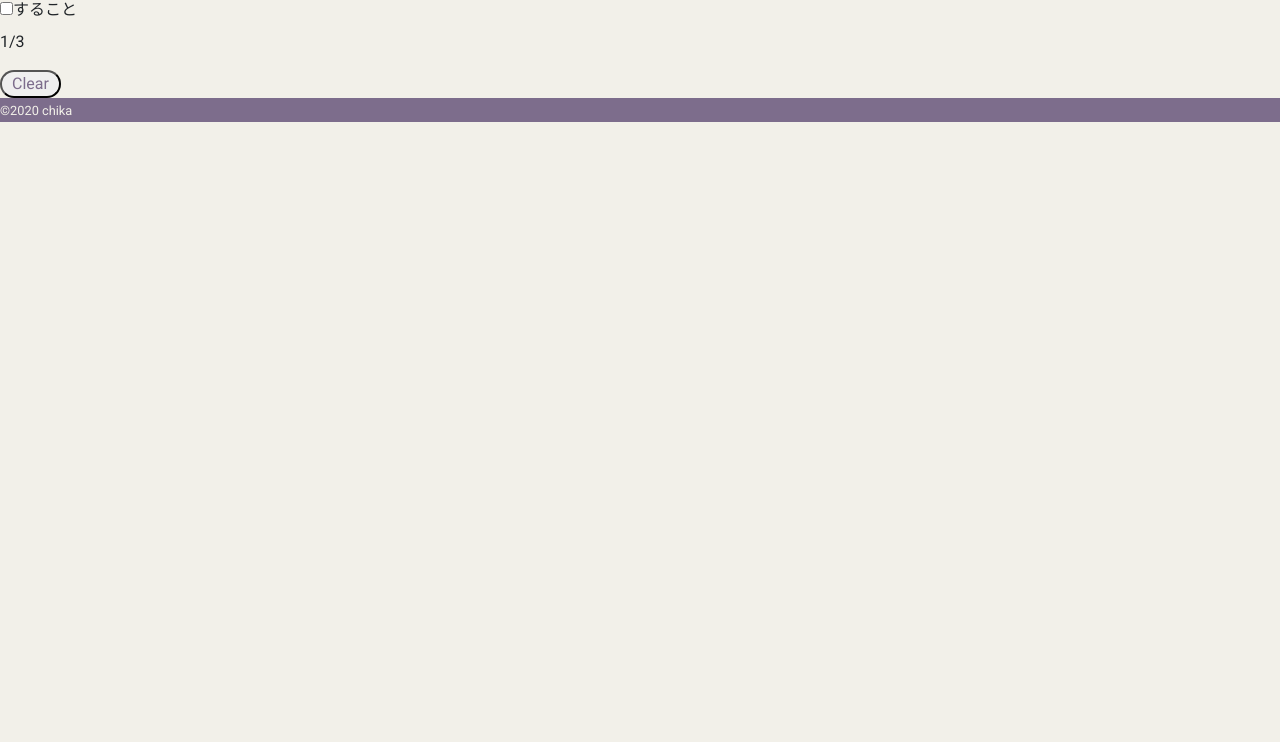
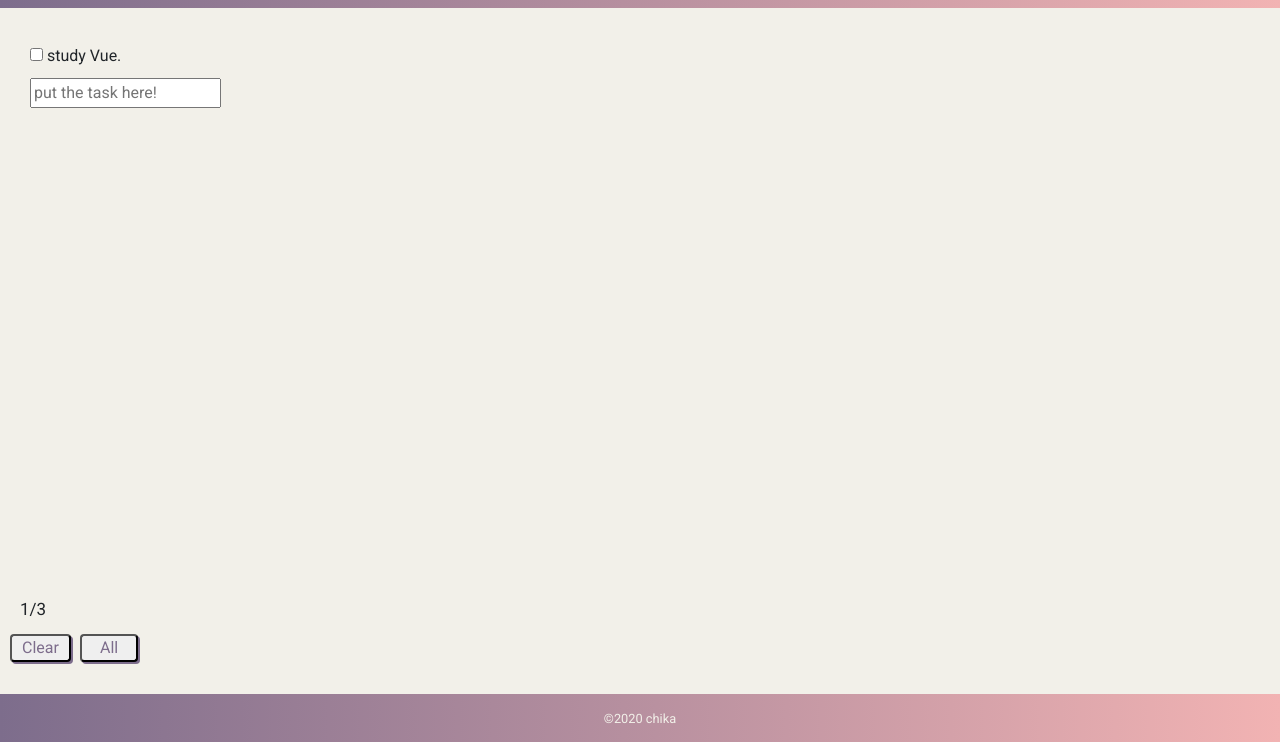
Before and after one commit to nekosangood110/TodoApp, a plain HTML site: page index.html in a window 1280 px wide. Shown: the part 58-800 px from the top of the page. Drawn offline with Linux system fonts and the light colour scheme.

Commit message:
コミット

```diff
--- a/index.html
+++ b/index.html
@@ -1,39 +1,40 @@
 <!DOCTYPE html>
 <html lang="ja">
-
   <head>
-    <meta charset="UTF-8">
-    <meta name="viewport" content="width=device-width, initial-scale=1.0">
-    <title> Vue.js TodoApp</title>
-    <link href="https://fonts.googleapis.com/css2?family=Noto+Sans+JP:wght@300&family=Roboto&display=swap"
-        rel="stylesheet">
-    <link rel="stylesheet" href="styles/vendors/bootstrap-reboot.css">
-    <link rel="stylesheet" href="styles/style.css">
-    <!-- <link rel="stylesheet" href="style/mobile.css" media="screen and (max-width: 600px)">
-    <link rel="stylesheet" href="style/desktop.css" media="screen and (min-width: 601px)"> -->
+    <meta charset="UTF-8" />
+    <meta name="viewport" content="width=device-width, initial-scale=1.0" />
+    <title>Vue.js TodoApp</title>
+    <link
+      href="https://fonts.googleapis.com/css2?family=Noto+Sans+JP:wght@300&family=Roboto&display=swap"
+      rel="stylesheet"
+    />
+    <link rel="stylesheet" href="styles/vendors/bootstrap-reboot.css" />
+    <link rel="stylesheet" href="styles/style.css" />
   </head>
-
   <body>
-    <div id="wrapper">
     <header>
       <h1>My Tasks</h1>
     </header>
     <div id="app">
-            <label><input type="checkbox">すること</label>
-
+      <div class="list">
+        <label>
+          <input type="checkbox" />
+          <span>study Vue.</span>
+        </label>
+        <br>
+        <label for="task">
+          <input type="text" placeholder="put the task here!" />
+        </label>
+      </div>
+      <div class="count">
         <p>1/3</p>
+      </div>
       <button class="clear-btn">Clear</button>
-            <div class="plus-icon">
-                <span></span>
+      <button class="all-btn">All</button>
     </div>
-
-
-
-        </div>
-    </div>
+    <nav></nav>
     <footer>
       <small>&copy;2020 chika</small>
     </footer>
   </body>
-
 </html>
--- a/styles/style.scss
+++ b/styles/style.scss
@@ -7,43 +7,106 @@ $accentclr2: #7A7474;
 
 body {
     font-family: "Roboto", "Noto Sans JP", sans-serif;
-    background-color: #F2F0E9;
-
-
-    #wrapper {
-        display: flex;
-        flex-direction: column;
-        justify-content: space-between;
-
-    }
-}
-
-main {
-    flex: 1;
+    background-color: $baseclr;
+    flex-direction: column;
+    height: 100vh;
+    display: flex;
 }
 
 header {
-    background-color: $mainclr;
+    background: linear-gradient(to right, $mainclr, $accentclr1);
     color: $baseclr;
+    padding: 5px 0;
+    text-align: center;
+
 }
 
-button {
+input[type="checkbox"] {
+    margin: 40px 0  0 30px;
+}
+input[type="text"] {
+    margin: 2px 0 0 30px;
+
+}
+input[type="text"]:focus {
+    border: 2px solid $accentclr2;
+    outline: 0;
+
+}
+
+.donestyle {
+    text-decoration: line-through;
+    color: $accentclr2;
+}
+// input[type="checkbox"] {
+//     opacity: 0;
+//     appearance: none;
+//     position: absolute;
+// }
+// input[type="checkbox"]+ span::before {
+//     display: inline-block;
+//     content: '';
+//     width: 1rem;
+//     height: 1rem;
+//     border: 1px solid $accentclr2;
+//     border-radius: 10px;
+//     text-align: right;
+// }
+// input[type="checkbox"]:checked + span::before {
+//     background-image: url(images/check.svg);
+//     background-repeat: no-repeat;
+//     // background-position: 0 2px;
+
+// }
+// svg {
+//     background-position: 0 0 100px 0;
+// }
+// input[type="checkbox"]:focus + span::before {
+//     border-color: $mainclr;
+//   }
+
+.count p {
+    font-size: 17px;
+    position: absolute;
+    bottom: 110px;
+    margin: 0 0 10px 20px;
+
+}
+
+.clear-btn {
     display: inline-block;
     text-align: center;
-    padding:  0 10px;
     color: $mainclr;
-    border-radius: 30px;
+    border-radius: 4px;
+    position: absolute;
+    bottom: 70px;
+    padding: 0 10px;
+    margin: 0 0 10px 10px;
+    box-shadow: 2px 2px;
 
 }
+.all-btn {
+    display: inline-block;
+    text-align: center;
+    color: $mainclr;
+    border-radius: 4px;
+    position: absolute;
+    padding: 0 18px;
+    bottom: 80px;
+    margin-left: 80px;
+    box-shadow: 2px 2px;
+
+
+}
+
 footer {
-    background-color: $mainclr;
+    background: linear-gradient(to right, $mainclr, $accentclr1);
     color: $baseclr;
     width: 100%;
-    align-items: flex-end;
+    margin-top: auto;
+    text-align: center;
+    padding: 12px 0;
 
-    small {
-        text-align: center;
-    }
 }
 @media screen and (max-width: 600px) {}
 
```
Also changed, not shown: styles/images/check.svg (added), styles/style.css, 1 other file. Lines whose indentation alone changed are shown as unchanged.
